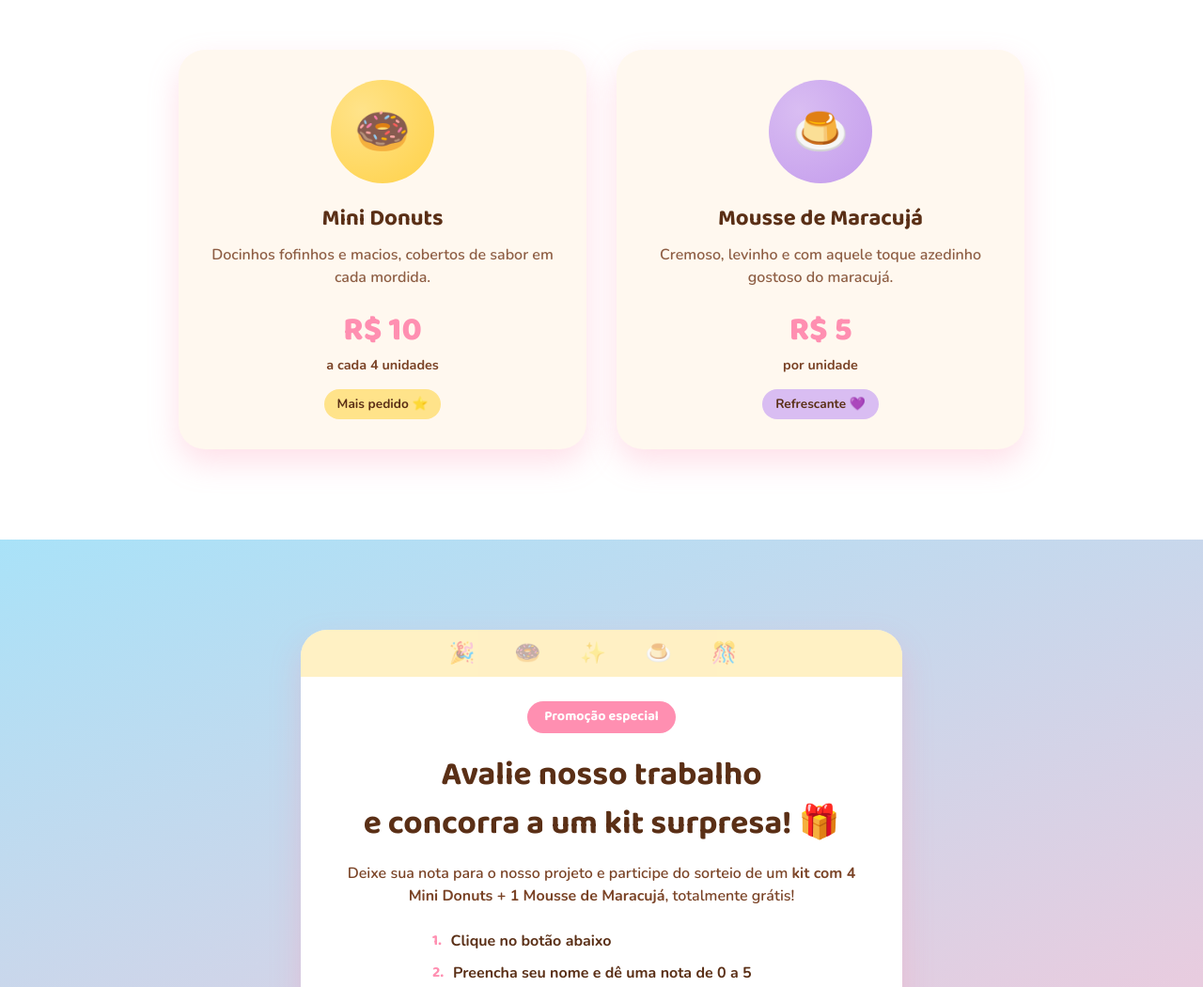
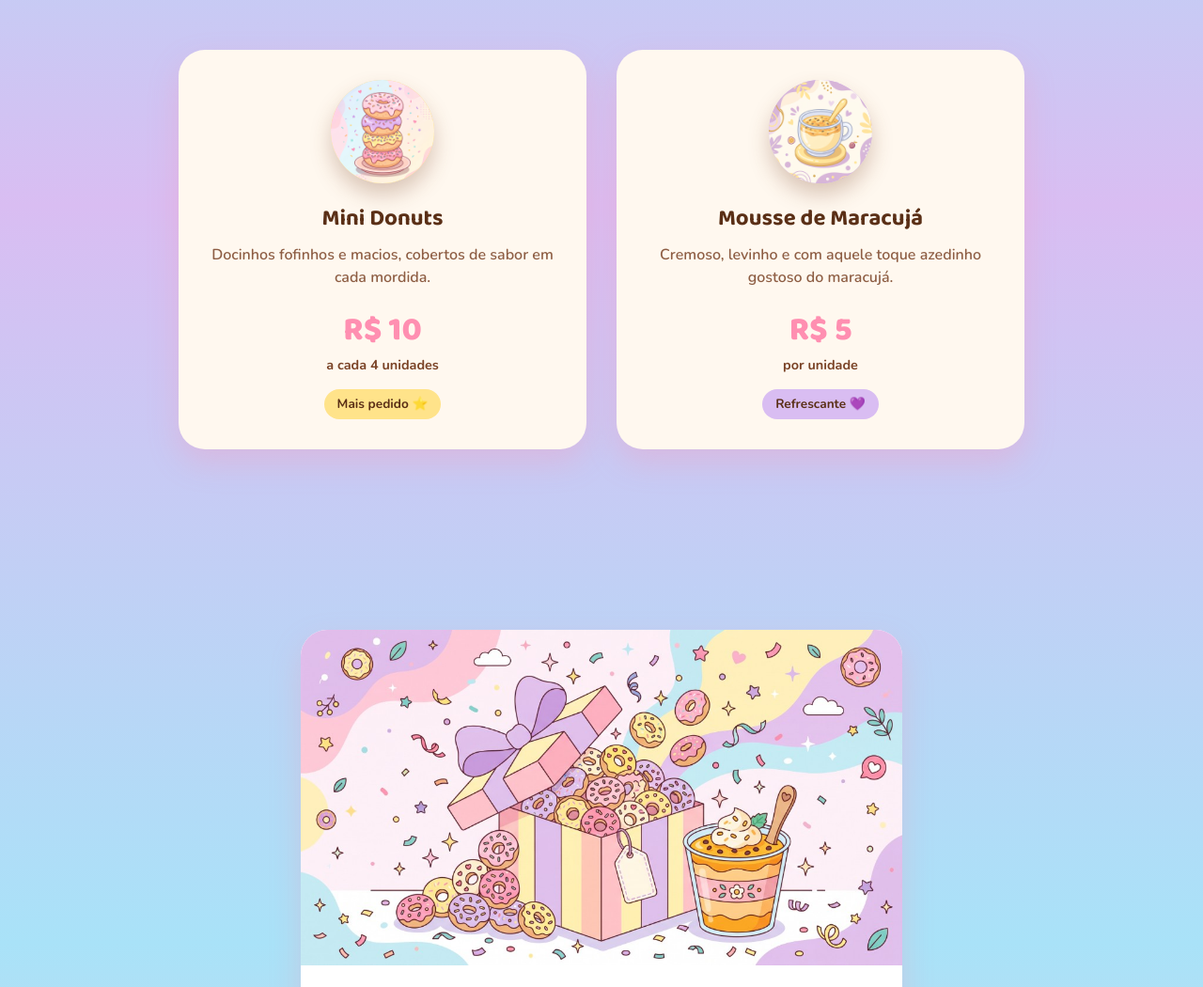
Before and after one commit to DeytanLab/doce-boutique, a plain HTML site: page index.html in a window 1280 px wide. Shown: the part 1048-2098 px from the top of the page at 94% size. Drawn offline with nearby package versions, Linux system fonts and the light colour scheme.

Commit message:
Replace placeholder art with original AI-generated illustrations
Add a 100% original logo, Mini Donuts and Mousse de Maracuja product
images, and a promo banner, replacing the copyrighted Simpsons artwork
and emoji placeholders. Also unify the page background into a single
continuous gradient spanning hero, products and promo sections, and fix
a missing position:relative on .hero that let floating decorations leak
into the section below.

Co-authored-by: Cursor <cursoragent@cursor.com>

```diff
--- a/css/style.css
+++ b/css/style.css
@@ -40,7 +40,14 @@ html {
 body {
   font-family: var(--font-body);
   color: var(--ink);
-  background: var(--cream);
+  background: linear-gradient(
+    180deg,
+    var(--pink) 0%,
+    var(--sky) 22%,
+    var(--lilac) 42%,
+    var(--sky) 68%,
+    var(--pink) 100%
+  );
   overflow-x: hidden;
   line-height: 1.5;
 }
@@ -236,6 +243,7 @@ section {
 /* ---------- Hero ---------- */
 
 .hero {
+  position: relative;
   min-height: 92vh;
   display: flex;
   flex-direction: column;
@@ -243,7 +251,6 @@ section {
   justify-content: center;
   text-align: center;
   padding-top: 60px;
-  background: linear-gradient(160deg, var(--pink) 0%, var(--sky) 55%, var(--lilac) 100%);
   overflow: hidden;
 }
 
@@ -294,6 +301,7 @@ section {
   width: 140px;
   height: 140px;
   border-radius: 50%;
+  object-fit: cover;
   box-shadow: 0 20px 40px rgba(122, 67, 38, 0.25);
   border: 5px solid var(--white);
   animation: float-badge 5s ease-in-out infinite;
@@ -415,10 +423,6 @@ section {
 
 /* ---------- Produtos ---------- */
 
-.produtos {
-  background: var(--white);
-}
-
 .produtos__grid {
   display: grid;
   grid-template-columns: repeat(auto-fit, minmax(260px, 1fr));
@@ -454,10 +458,12 @@ section {
   height: 110px;
   margin: 0 auto 20px;
   border-radius: 50%;
+  overflow: hidden;
   display: flex;
   align-items: center;
   justify-content: center;
   font-size: 3rem;
+  box-shadow: 0 12px 22px rgba(122, 67, 38, 0.28);
 }
 
 .card__media--donut {
@@ -466,6 +472,12 @@ section {
 
 .card__media--mousse {
   background: radial-gradient(circle at 30% 30%, var(--lilac), var(--lilac-deep));
+}
+
+.card__image {
+  width: 100%;
+  height: 100%;
+  object-fit: cover;
 }
 
 .card__title {
@@ -519,7 +531,6 @@ section {
 /* ---------- Promoção ---------- */
 
 .promo {
-  background: linear-gradient(160deg, var(--sky) 0%, var(--pink) 100%);
   display: flex;
   justify-content: center;
 }
@@ -536,21 +547,20 @@ section {
   overflow: hidden;
 }
 
-.promo__confetti {
-  position: absolute;
-  top: 0;
-  left: 0;
-  right: 0;
-  font-size: 1.4rem;
-  letter-spacing: 18px;
-  opacity: 0.5;
-  padding: 8px 0;
-  background: var(--yellow);
+.promo__banner {
+  margin: -48px -40px 24px;
+  overflow: hidden;
+}
+
+.promo__banner-img {
+  display: block;
+  width: 100%;
+  height: auto;
 }
 
 .promo__pill {
   display: inline-block;
-  margin-top: 28px;
+  margin-top: 4px;
   font-family: var(--font-display);
   font-weight: 700;
   background: var(--pink-deep);
@@ -702,4 +712,8 @@ section {
   .promo__card {
     padding: 40px 24px;
   }
+
+  .promo__banner {
+    margin: -40px -24px 20px;
+  }
 }
--- a/index.html
+++ b/index.html
@@ -21,7 +21,7 @@
   <header class="navbar">
     <div class="navbar__inner">
       <a href="#hero" class="navbar__brand">
-        <img src="assets/img/logo-original.png" alt="Logo Doce Boutique" class="navbar__logo" />
+        <img src="assets/img/logo.png" alt="Logo Doce Boutique" class="navbar__logo" />
         <span class="navbar__brand-text">Doce Boutique</span>
       </a>
 
@@ -44,7 +44,7 @@
       <div class="hero__blob hero__blob--3"></div>
 
       <div class="hero__content">
-        <img src="assets/img/logo-original.png" alt="Doce Boutique" class="hero__badge" />
+        <img src="assets/img/logo.png" alt="Doce Boutique" class="hero__badge" />
         <h1 class="hero__title">
           Doce <span class="hero__title-script">Boutique</span>
         </h1>
@@ -77,7 +77,7 @@
       <div class="produtos__grid">
         <article class="card card--reveal">
           <div class="card__media card__media--donut">
-            <span class="card__emoji">🍩</span>
+            <img src="assets/img/mini-donuts.png" alt="Mini Donuts Doce Boutique" class="card__image" />
           </div>
           <div class="card__body">
             <h3 class="card__title">Mini Donuts</h3>
@@ -92,7 +92,7 @@
 
         <article class="card card--reveal">
           <div class="card__media card__media--mousse">
-            <span class="card__emoji">🍮</span>
+            <img src="assets/img/mousse-maracuja.png" alt="Mousse de Maracujá Doce Boutique" class="card__image" />
           </div>
           <div class="card__body">
             <h3 class="card__title">Mousse de Maracujá</h3>
@@ -109,7 +109,9 @@
 
     <section id="promocao" class="promo">
       <div class="promo__card card--reveal">
-        <div class="promo__confetti" aria-hidden="true">🎉 🍩 ✨ 🍮 🎊</div>
+        <div class="promo__banner">
+          <img src="assets/img/promo-banner.png" alt="Kit surpresa Doce Boutique: caixa de presente com Mini Donuts e Mousse de Maracujá" class="promo__banner-img" />
+        </div>
         <span class="promo__pill">Promoção especial</span>
         <h2 class="promo__title">Avalie nosso trabalho <br> e concorra a um kit surpresa! 🎁</h2>
         <p class="promo__desc">
```
Also changed, not shown: assets/img/logo.png (added), assets/img/mini-donuts.png (added), assets/img/mousse-maracuja.png (added), assets/img/promo-banner.png (added), 1 other file.
